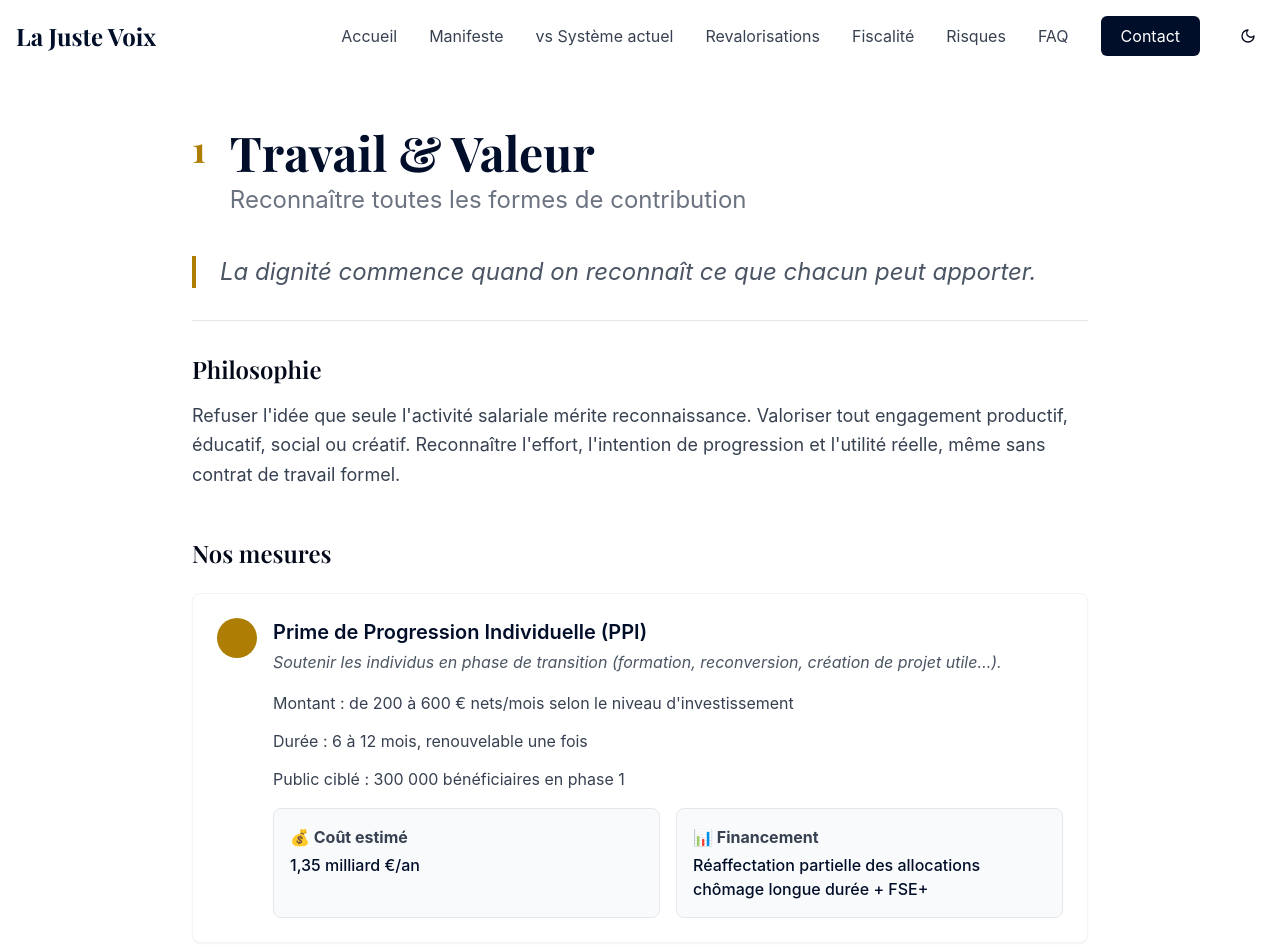
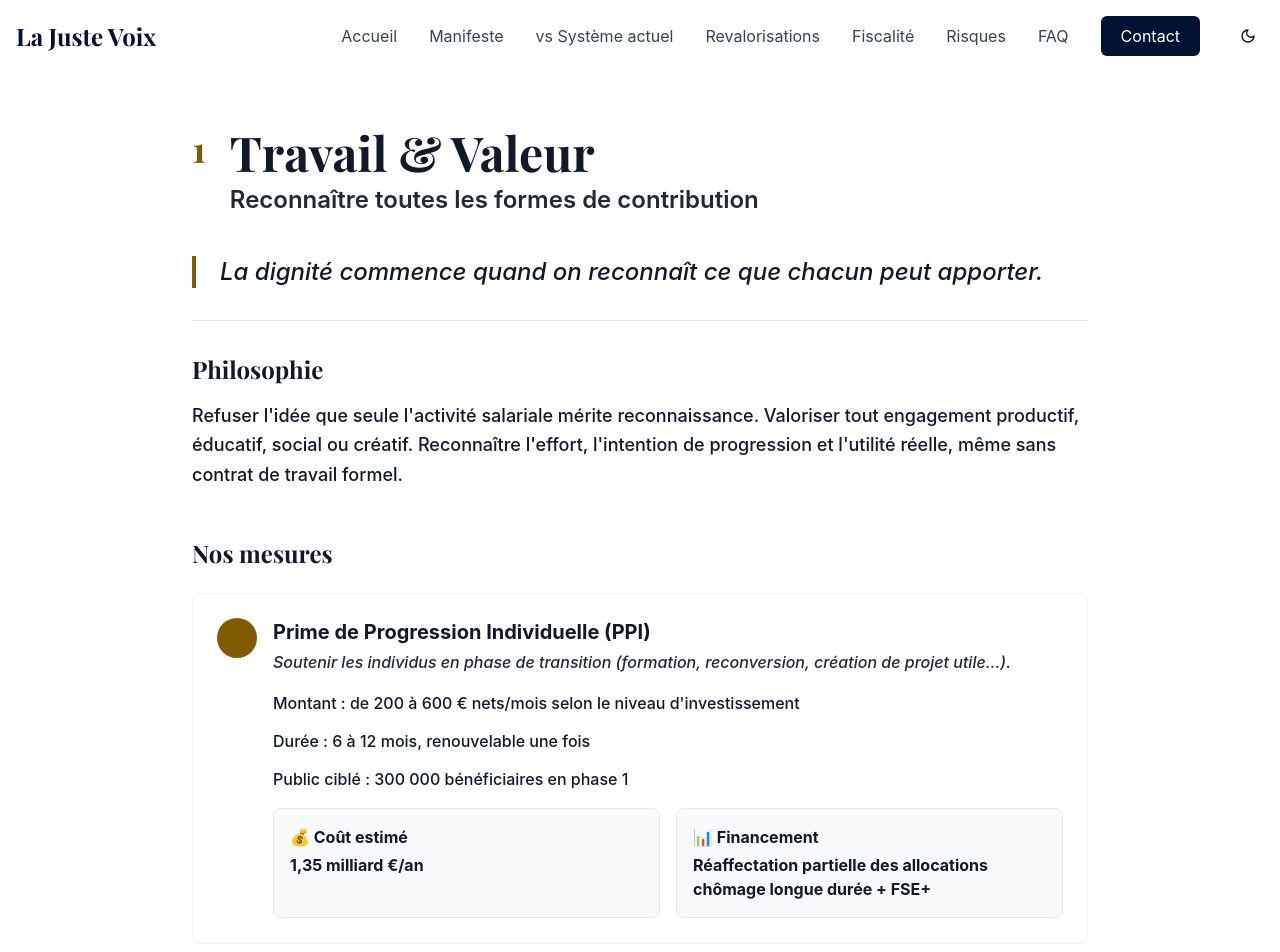
Before and after one commit to laeticiamng/la-juste-voix-politique, a React (Vite) app: page /bloc/1 in a window 1280 px wide. Shown: the top 952 px of the page. Built offline with nearby package versions, Linux system fonts and the light colour scheme; a web font is replaced by a local one.

Commit message:
Refactor: Analyze and verify coherence

```diff
--- a/src/components/BlockCard.tsx
+++ b/src/components/BlockCard.tsx
@@ -18,21 +18,21 @@ const BlockCard: React.FC<BlockCardProps> = ({ block, delay = 0 }) => {
         <div className="flex items-start gap-4">
           <span className="block-number font-serif">{block.id}</span>
           <div>
-            <h3 className="text-xl font-serif font-semibold mb-2 text-ljv-navy group-hover:text-ljv-gold transition-colors">
+            <h3 className="text-xl font-serif font-bold mb-2 text-gray-900 dark:text-gray-100 group-hover:text-ljv-gold transition-colors">
               {block.title}
             </h3>
-            <p className="text-sm text-gray-500 mb-3">
+            <p className="text-sm text-gray-700 dark:text-gray-300 mb-3 font-medium">
               {block.subtitle}
             </p>
           </div>
         </div>
-        <p className="text-gray-700 mt-4 text-sm">
+        <p className="text-gray-800 dark:text-gray-200 mt-4 text-sm font-medium leading-relaxed">
           {block.description.length > 100 ? `${block.description.substring(0, 100)}...` : block.description}
         </p>
       </div>
       <div className="bg-gray-50 px-6 py-3 border-t border-gray-100">
-        <span className="text-sm text-ljv-navy font-medium flex justify-end items-center">
-          En savoir plus
+        <span className="text-sm text-gray-900 dark:text-gray-100 font-bold flex justify-end items-center">
+          En savoir plus →
         </span>
       </div>
     </Link>
--- a/src/components/BlockContent.tsx
+++ b/src/components/BlockContent.tsx
@@ -15,10 +15,10 @@ const BlockContent: React.FC<BlockContentProps> = ({ block }) => {
         <div className="flex items-start gap-6">
           <span className="block-number font-serif">{block.id}</span>
           <div>
-            <h1 className="text-3xl md:text-5xl font-serif font-bold mb-2 text-ljv-navy">
+            <h1 className="text-3xl md:text-5xl font-serif font-bold mb-2 text-gray-900 dark:text-gray-100">
               {block.title}
             </h1>
-            <p className="text-xl md:text-2xl text-gray-500">
+            <p className="text-xl md:text-2xl text-gray-800 dark:text-gray-200 font-semibold">
               {block.subtitle}
             </p>
           </div>
@@ -26,7 +26,7 @@ const BlockContent: React.FC<BlockContentProps> = ({ block }) => {
       </div>
 
       {block.quotes && block.quotes.length > 0 && (
-        <blockquote className="italic text-2xl text-gray-600 my-8 pl-6 border-l-4 border-ljv-gold">
+        <blockquote className="italic text-2xl text-gray-900 dark:text-gray-100 my-8 pl-6 border-l-4 border-ljv-gold font-medium">
           {block.quotes[0]}
         </blockquote>
       )}
@@ -34,26 +34,26 @@ const BlockContent: React.FC<BlockContentProps> = ({ block }) => {
       <hr className="my-8 border-gray-200" />
 
       <section className="mb-12">
-        <h2 className="text-2xl font-serif font-semibold mb-4">Philosophie</h2>
-        <p className="text-lg text-gray-700 leading-relaxed">
+        <h2 className="text-2xl font-serif font-bold mb-4 text-gray-900 dark:text-gray-100">Philosophie</h2>
+        <p className="text-lg text-gray-900 dark:text-gray-100 leading-relaxed font-medium">
           {block.description}
         </p>
       </section>
 
       <section className="mb-12">
-        <h2 className="text-2xl font-serif font-semibold mb-6">Nos mesures</h2>
+        <h2 className="text-2xl font-serif font-bold mb-6 text-gray-900 dark:text-gray-100">Nos mesures</h2>
 
         {block.detailedMeasures ? (
           <div className="space-y-8">
             {block.detailedMeasures.map((measure, index) => (
               <div key={index} className="bg-white rounded-lg border border-gray-100 shadow-sm p-6">
                 <div className="flex items-start gap-4 mb-4">
-                  <div className="flex-shrink-0 h-10 w-10 rounded-full bg-ljv-gold bg-opacity-10 flex items-center justify-center text-ljv-gold font-medium text-lg">
+                  <div className="flex-shrink-0 h-10 w-10 rounded-full bg-ljv-gold bg-opacity-10 flex items-center justify-center text-ljv-gold font-bold text-lg">
                     {measure.id}
                   </div>
                   <div>
-                    <h3 className="text-xl font-semibold text-ljv-navy">{measure.title}</h3>
-                    <p className="text-gray-600 italic mt-1">{measure.objective}</p>
+                    <h3 className="text-xl font-bold text-gray-900 dark:text-gray-100">{measure.title}</h3>
+                    <p className="text-gray-800 dark:text-gray-200 italic mt-1 font-medium">{measure.objective}</p>
                   </div>
                 </div>
 
@@ -67,7 +67,7 @@ const BlockContent: React.FC<BlockContentProps> = ({ block }) => {
                       if (detail.startsWith('**') && detail.endsWith('**')) {
                         const text = detail.slice(2, -2);
                         return (
-                          <h4 key={i} className="text-lg font-bold text-ljv-navy mt-4 mb-2">
+                          <h4 key={i} className="text-lg font-bold text-gray-900 dark:text-gray-100 mt-4 mb-2">
                             {text}
                           </h4>
                         );
@@ -78,7 +78,7 @@ const BlockContent: React.FC<BlockContentProps> = ({ block }) => {
                         return (
                           <div key={i} className="flex items-start gap-2 ml-4">
                             <span className="text-ljv-gold mt-1">•</span>
-                            <span className="text-gray-700 flex-1">{detail.slice(1).trim()}</span>
+                            <span className="text-gray-900 dark:text-gray-100 flex-1 font-medium">{detail.slice(1).trim()}</span>
                           </div>
                         );
                       }
@@ -86,7 +86,7 @@ const BlockContent: React.FC<BlockContentProps> = ({ block }) => {
                       // Arrows
                       if (detail.startsWith('➡️')) {
                         return (
-                          <p key={i} className="text-primary font-medium italic ml-4 mt-2">
+                          <p key={i} className="text-gray-900 dark:text-gray-100 font-bold italic ml-4 mt-2">
                             {detail}
                           </p>
                         );
@@ -94,7 +94,7 @@ const BlockContent: React.FC<BlockContentProps> = ({ block }) => {
 
                       // Regular text
                       return (
-                        <p key={i} className="text-gray-700 leading-relaxed">
+                        <p key={i} className="text-gray-900 dark:text-gray-100 leading-relaxed font-medium">
                           {detail}
                         </p>
                       );
@@ -110,8 +110,8 @@ const BlockContent: React.FC<BlockContentProps> = ({ block }) => {
 
                   {measure.impact && (
                     <div className="mt-6 bg-gradient-to-r from-primary/5 to-accent/5 p-4 rounded-lg border border-primary/10">
-                      <h4 className="text-lg font-bold mb-2 text-primary">💪 Impact estimé</h4>
-                      <p className="text-gray-700 leading-relaxed">{measure.impact}</p>
+                      <h4 className="text-lg font-bold mb-2 text-gray-900 dark:text-gray-100">💪 Impact estimé</h4>
+                      <p className="text-gray-900 dark:text-gray-100 leading-relaxed font-medium">{measure.impact}</p>
                     </div>
                   )}
 
@@ -119,15 +119,15 @@ const BlockContent: React.FC<BlockContentProps> = ({ block }) => {
                     <div className="mt-4 grid grid-cols-1 md:grid-cols-2 gap-4">
                       {measure.cost && (
                         <div className="bg-gray-50 p-4 rounded-lg border border-gray-200">
-                          <h4 className="font-bold text-gray-700 mb-1">💰 Coût estimé</h4>
-                          <p className="text-ljv-navy font-medium">{measure.cost}</p>
+                          <h4 className="font-bold text-gray-900 dark:text-gray-100 mb-1">💰 Coût estimé</h4>
+                          <p className="text-gray-900 dark:text-gray-100 font-bold">{measure.cost}</p>
                         </div>
                       )}
 
                       {measure.financing && (
                         <div className="bg-gray-50 p-4 rounded-lg border border-gray-200">
-                          <h4 className="font-bold text-gray-700 mb-1">📊 Financement</h4>
-                          <p className="text-ljv-navy font-medium">{measure.financing}</p>
+                          <h4 className="font-bold text-gray-900 dark:text-gray-100 mb-1">📊 Financement</h4>
+                          <p className="text-gray-900 dark:text-gray-100 font-bold">{measure.financing}</p>
                         </div>
                       )}
                     </div>
@@ -140,10 +140,10 @@ const BlockContent: React.FC<BlockContentProps> = ({ block }) => {
           <ul className="space-y-4">
             {block.measures.map((measure, index) => (
               <li key={index} className="flex items-start gap-4">
-                <div className="flex-shrink-0 h-8 w-8 rounded-full bg-ljv-gold bg-opacity-10 flex items-center justify-center text-ljv-gold font-medium">
+                <div className="flex-shrink-0 h-8 w-8 rounded-full bg-ljv-gold bg-opacity-10 flex items-center justify-center text-ljv-gold font-bold">
                   {index + 1}
                 </div>
-                <div className="text-gray-700">{measure}</div>
+                <div className="text-gray-900 dark:text-gray-100 font-medium">{measure}</div>
               </li>
             ))}
           </ul>
@@ -152,9 +152,9 @@ const BlockContent: React.FC<BlockContentProps> = ({ block }) => {
 
       {block.conclusion && (
         <section className="mb-12">
-          <h2 className="text-2xl font-serif font-semibold mb-4">Conclusion</h2>
+          <h2 className="text-2xl font-serif font-bold mb-4 text-gray-900 dark:text-gray-100">Conclusion</h2>
           <div className="bg-gray-50 p-6 rounded-lg border border-gray-100">
-            <p className="text-lg text-gray-700 leading-relaxed">
+            <p className="text-lg text-gray-900 dark:text-gray-100 leading-relaxed font-medium">
               {block.conclusion}
             </p>
           </div>
--- a/src/index.css
+++ b/src/index.css
@@ -61,15 +61,15 @@
 
 /* Custom LJV Design System - HSL Colors */
 :root {
-  /* LJV Brand Colors in HSL - Maximum contrast */
-  --ljv-navy: 220 100% 8%;
-  --ljv-gold: 43 95% 35%;
-  --ljv-red: 354 75% 45%;
+  /* LJV Brand Colors in HSL - Contraste maximum WCAG AAA */
+  --ljv-navy: 220 100% 10%;
+  --ljv-gold: 43 100% 25%;
+  --ljv-red: 354 85% 35%;
 
   /* Text Colors - Maximum contrast for perfect readability */
-  --ljv-text-primary: 0 0% 5%;  /* Presque noir */
-  --ljv-text-secondary: 0 0% 15%; /* Très foncé */
-  --ljv-text-muted: 0 0% 30%; /* Foncé mais distinct */
+  --ljv-text-primary: 0 0% 10%;  /* Très foncé */
+  --ljv-text-secondary: 0 0% 20%; /* Foncé */
+  --ljv-text-muted: 0 0% 35%; /* Gris foncé lisible */
 
   /* LJV Gradients */
   --ljv-gradient-primary: linear-gradient(135deg, hsl(var(--ljv-navy)), hsl(var(--ljv-gold)));
--- a/src/pages/Bloc.tsx
+++ b/src/pages/Bloc.tsx
@@ -32,19 +32,19 @@ const Bloc = () => {
 
           <div className="max-w-4xl mx-auto py-12 flex justify-between">
             {prevBlock ? (
-              <Link to={`/bloc/${prevBlock}`} className="text-ljv-navy hover:text-ljv-gold transition-colors flex items-center gap-2">
+              <Link to={`/bloc/${prevBlock}`} className="text-gray-900 dark:text-gray-100 hover:text-ljv-gold transition-colors flex items-center gap-2 font-semibold">
                 ← Bloc précédent
               </Link>
             ) : (
               <div></div>
             )}
 
-            <Link to="/#blocks" className="text-ljv-navy hover:text-ljv-gold transition-colors">
+            <Link to="/#blocks" className="text-gray-900 dark:text-gray-100 hover:text-ljv-gold transition-colors font-semibold">
               Tous les blocs
             </Link>
 
             {nextBlock ? (
-              <Link to={`/bloc/${nextBlock}`} className="text-ljv-navy hover:text-ljv-gold transition-colors flex items-center gap-2">
+              <Link to={`/bloc/${nextBlock}`} className="text-gray-900 dark:text-gray-100 hover:text-ljv-gold transition-colors flex items-center gap-2 font-semibold">
                 Bloc suivant →
               </Link>
             ) : (
```
Also changed, not shown: src/components/Hero.tsx (+9 -9 lines), src/components/home/CNJPSummary.tsx (+15 -15 lines).
